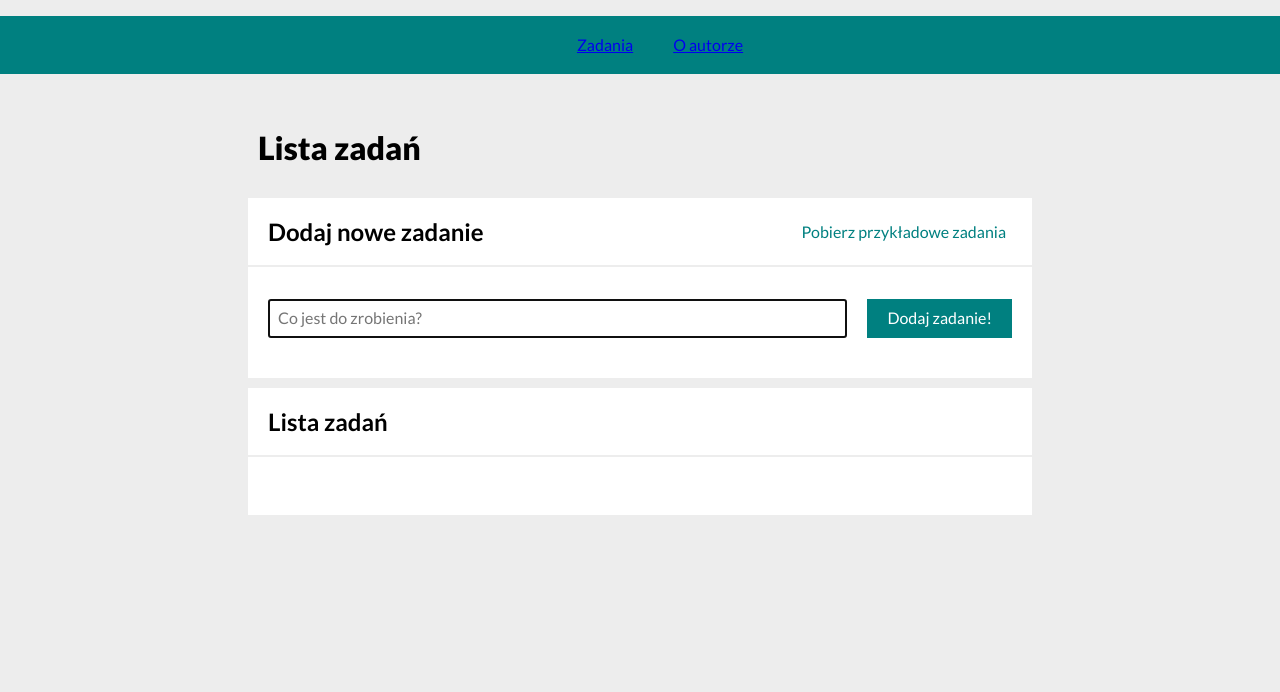
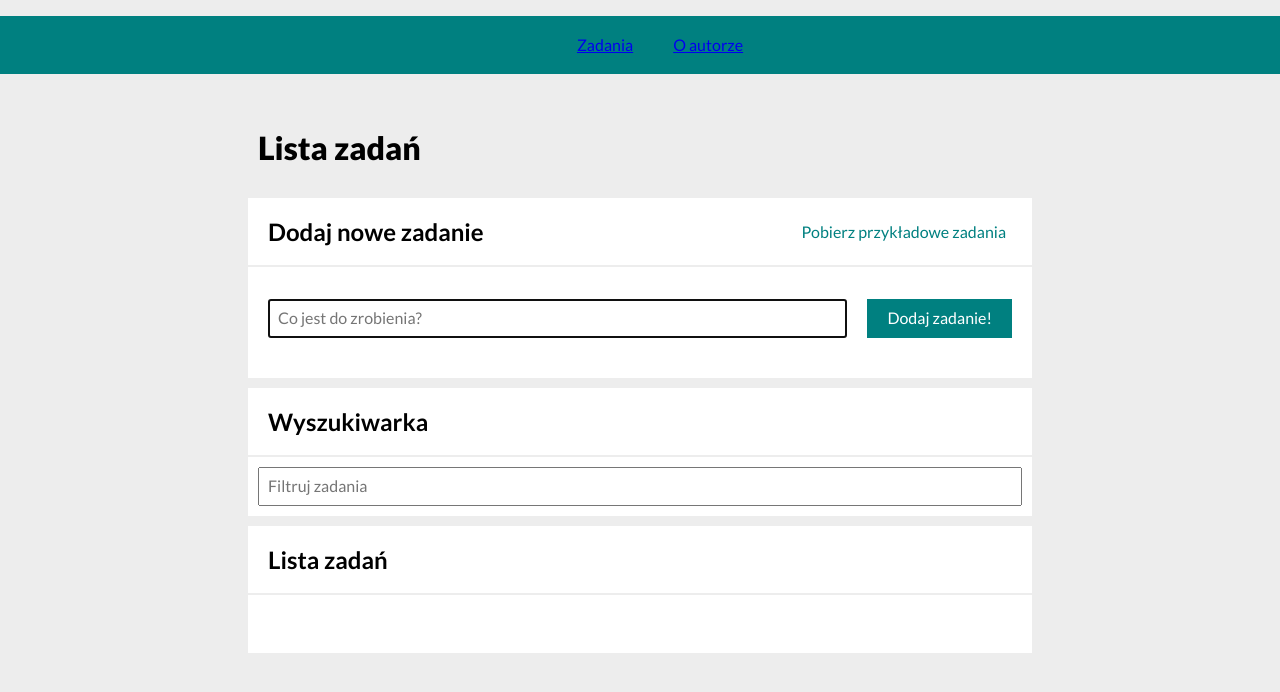
Before and after one commit to KamilStawik/todo-list-react, a React (Create React App) app: page /#/zadania in a window 1280 px wide. Shown: the top 692 px of the page. Built offline with nearby package versions, Linux system fonts and the light colour scheme.

Commit message:
Tasks filtering aded

```diff
--- /dev/null
+++ b/src/features/tasks/Input/index.js
@@ -0,0 +1,8 @@
+import styled from "styled-components";
+
+export default styled.input`
+    max-width: 100%;
+    padding: 8px;
+    margin: 10px;
+    flex-grow: 1;
+`;
--- /dev/null
+++ b/src/features/tasks/TasksPage/Search/index.js
@@ -0,0 +1,35 @@
+import React from "react";
+import { useLocation, useHistory } from "react-router-dom";
+import Input from "../../Input";
+
+
+const Search = () => {
+
+    const location = useLocation();
+    const history = useHistory();
+    const query = (new URLSearchParams(location.search)).get("szukaj");
+
+    const onInputChange = ({ target }) => {
+        const searchParams = new URLSearchParams(location.search);
+
+        if (target.value.trim() === "") {
+            searchParams.delete("szukaj");
+        } else {
+            searchParams.set("szukaj", target.value);
+        }
+
+        history.push(`${location.pathname}?${searchParams.toString()}`);
+    };
+
+    return (
+        <>
+            <Input
+                placeholder="Filtruj zadania"
+                value={query || ""}
+                onChange={onInputChange}
+            />
+        </>
+    );
+}
+
+export default Search
--- a/src/features/tasks/TasksPage/TaskList/index.js
+++ b/src/features/tasks/TasksPage/TaskList/index.js
@@ -1,10 +1,13 @@
 import { useSelector, useDispatch } from "react-redux";
-import { Link } from "react-router-dom";
-import { toggleTaskDone, removeTask, selectHideDone, selectTasks } from "../../tasksSlice";
+import { Link, useLocation } from "react-router-dom";
+import { toggleTaskDone, removeTask, selectHideDone, selectTasks, selectTasksByQuery } from "../../tasksSlice";
 import { StyledTasks, ListItem, Content, Button } from "./styled";
 
 const TaskList = () => {
-    const tasks = useSelector(selectTasks);
+    const location = useLocation();
+    const query = (new URLSearchParams(location.search)).get("szukaj");
+
+    const tasks = useSelector(state => selectTasksByQuery(state, query));
     const hideDone = useSelector(selectHideDone);
     const dispatch = useDispatch();
 
--- a/src/features/tasks/TasksPage/index.js
+++ b/src/features/tasks/TasksPage/index.js
@@ -1,13 +1,15 @@
 import { Container } from "../../../common/Container";
 import Form from "./Form";
+import Search from "./Search";
 import TaskList from "./TaskList";
 import Buttons from "./Buttons";
 import Section from "../../../common/Section";
 import Header from "../../../common/Header";
 
+const TasksPage = () => {
     const exampleTasksButton = true;
 
-const TasksPage = () => (
+    return (
         <Container>
             <Header title="Lista zadań" />
             <Section
@@ -16,11 +18,16 @@ const TasksPage = () => (
                 extraContent={<Buttons exampleTasksButton={exampleTasksButton} />}
             />
             <Section
+                title="Wyszukiwarka"
+                body={<Search />}
+            />
+            <Section
                 title="Lista zadań"
                 body={<TaskList />}
                 extraContent={<Buttons />}
             />
         </Container>
     );
+}
 
 export default TasksPage;
--- a/src/features/tasks/tasksSlice.js
+++ b/src/features/tasks/tasksSlice.js
@@ -60,4 +60,14 @@ export const selectStatus = state => selectTasksState(state).status;
 export const getTaskById = (state, taskId) =>
     selectTasks(state).find(({ id }) => id === taskId);
 
+export const selectTasksByQuery = (state, query) => {
+    const tasks = selectTasks(state);
+
+    if (!query || query.trim() === "") {
+        return tasks
+    }
+
+    return tasks.filter(({ content }) => content.toUpperCase().includes(query.trim().toUpperCase()));
+}
+
 export default tasksSlice.reducer;
```
Also changed, not shown: src/features/tasks/TasksPage/Search/styled.js (added). Lines whose indentation alone changed are shown as unchanged.
